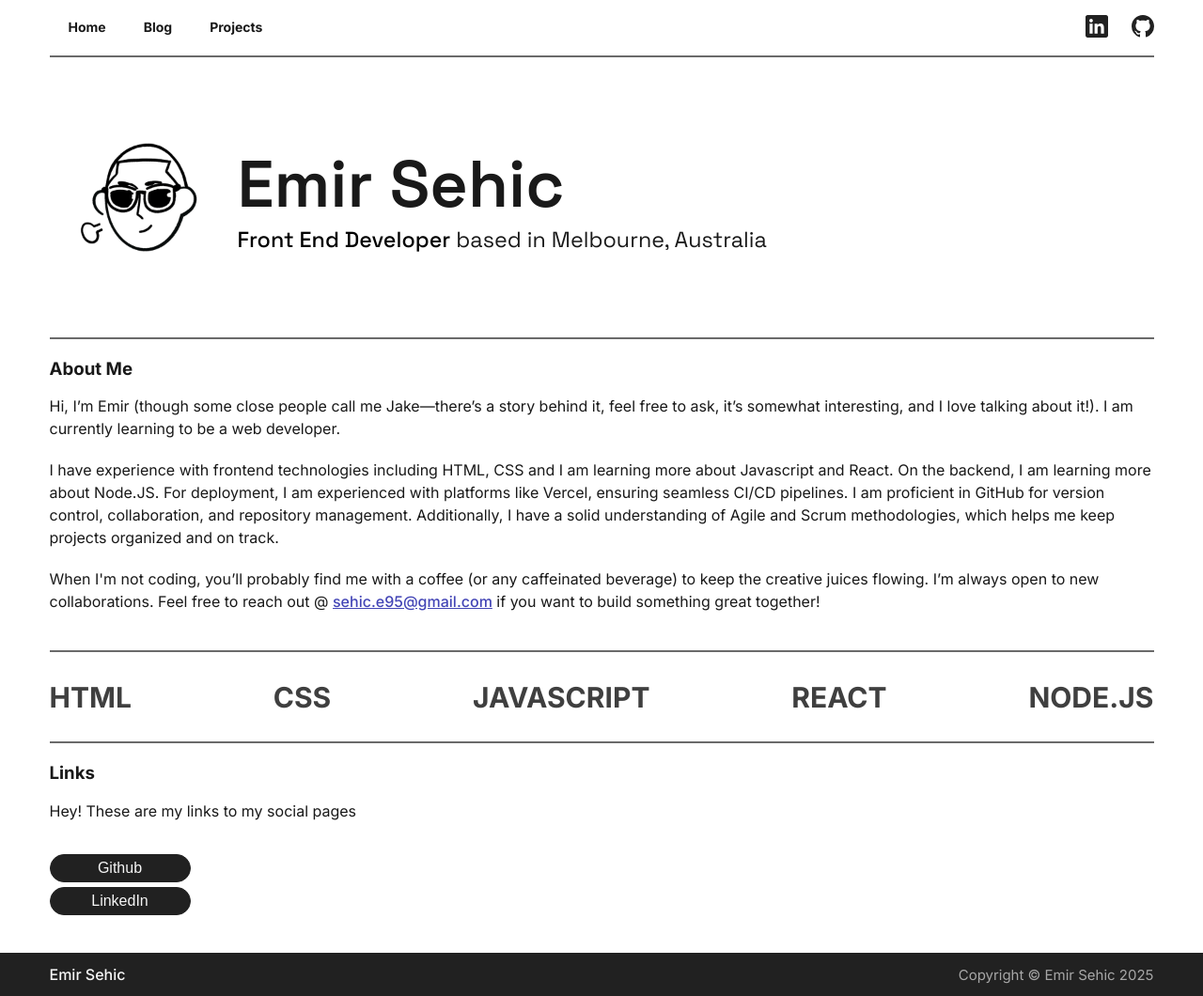
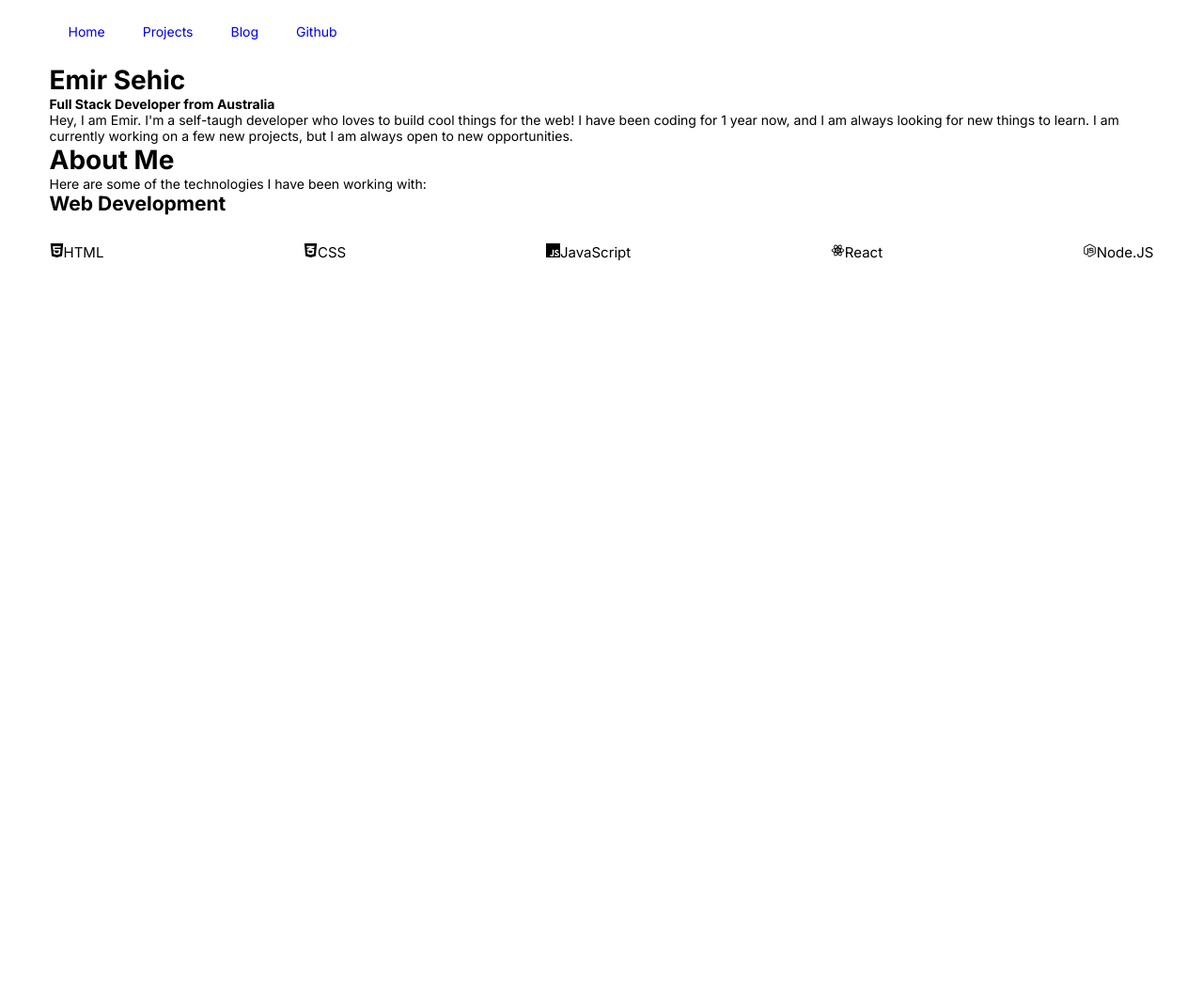
Before and after one commit to Emzahx/emirsehic.co, a plain HTML site: page index.html in a window 1280 px wide. Shown: the whole page at 94% size. After the commit the page ends 800 px from the top, so only its background shows below. Drawn offline with Linux system fonts and the light colour scheme.

Commit message:
redesign start

```diff
--- a/index.html
+++ b/index.html
@@ -22,104 +22,49 @@
     href="https://fonts.googleapis.com/css2?family=Inter:wght@100;200;300;400;500;600;700&family=Space+Grotesk:wght@400;500;600&display=swap"
     rel="stylesheet" />
   <link rel="stylesheet" href="main.css" />
-  <title>ES :: Front End Dev</title>
+  <title>Emir Sehic - Full Stack Developer</title>
 </head>
 
 <body>
   <div class="fullheight">
     <div class="container">
       <header class="header">
-        <nav>
-          <ul>
-            <li><a href="./index.html">Home</a></li>
-            <li><a href="./blog.html">Blog</a></li>
-            <li><a href="./projects.html">Projects</a></li>
-          </ul>
-        </nav>
-        <div class="socials">
-          <a href="https://www.linkedin.com/in/emir-sehic/" target="_blank">
-            <svg xmlns="http://www.w3.org/2000/svg" width="24" height="24" viewBox="0 0 16 16" fill="none" role="img"
-              aria-labelledby="qvda56xc6i2tioyvsngwju9ow7k5xk5" class="octicon">
-              <title id="qvda56xc6i2tioyvsngwju9ow7k5xk5">LinkedIn</title>
-              <g clip-path="url(#clip0_202_91845)">
-                <path
-                  d="M14.5455 0H1.45455C0.650909 0 0 0.650909 0 1.45455V14.5455C0 15.3491 0.650909 16 1.45455 16H14.5455C15.3491 16 16 15.3491 16 14.5455V1.45455C16 0.650909 15.3491 0 14.5455 0ZM5.05746 13.0909H2.912V6.18764H5.05746V13.0909ZM3.96291 5.20073C3.27127 5.20073 2.712 4.64 2.712 3.94982C2.712 3.25964 3.272 2.69964 3.96291 2.69964C4.65236 2.69964 5.21309 3.26036 5.21309 3.94982C5.21309 4.64 4.65236 5.20073 3.96291 5.20073ZM13.0938 13.0909H10.9498V9.73382C10.9498 8.93309 10.9353 7.90327 9.83491 7.90327C8.71855 7.90327 8.54691 8.77527 8.54691 9.67564V13.0909H6.40291V6.18764H8.46109V7.13091H8.49018C8.77673 6.58836 9.47636 6.016 10.52 6.016C12.6924 6.016 13.0938 7.44582 13.0938 9.30473V13.0909V13.0909Z"
-                  fill="currentColor" />
-              </g>
-            </svg>
-          </a>
-          <a href="https://github.com/Emzahx" target="_blank">
-            <svg xmlns="http://www.w3.org/2000/svg" height="24" width="24" aria-hidden="true" viewBox="0 0 16 16"
-              version="1.1" width="32" data-view-component="true" class="octicon octicon-mark-github v-align-middle">
-              <path
-                d="M8 0c4.42 0 8 3.58 8 8a8.013 8.013 0 0 1-5.45 7.59c-.4.08-.55-.17-.55-.38 0-.27.01-1.13.01-2.2 0-.75-.25-1.23-.54-1.48 1.78-.2 3.65-.88 3.65-3.95 0-.88-.31-1.59-.82-2.15.08-.2.36-1.02-.08-2.12 0 0-.67-.22-2.2.82-.64-.18-1.32-.27-2-.27-.68 0-1.36.09-2 .27-1.53-1.03-2.2-.82-2.2-.82-.44 1.1-.16 1.92-.08 2.12-.51.56-.82 1.28-.82 2.15 0 3.06 1.86 3.75 3.64 3.95-.23.2-.44.55-.51 1.07-.46.21-1.61.55-2.33-.66-.15-.24-.6-.83-1.23-.82-.67.01-.27.38.01.53.34.19.73.9.82 1.13.16.45.68 1.31 2.69.94 0 .67.01 1.3.01 1.49 0 .21-.15.45-.55.38A7.995 7.995 0 0 1 0 8c0-4.42 3.58-8 8-8Z" />
-            </svg>
-          </a>
-        </div>
+        <ul>
+          <li><a href="./index.html">Home</a></li>
+          <li><a href="./Projects.html">Projects</a></li>
+          <li><a href="./Blog.html">Blog</a></li>
+          <li><a href="https://github.com/Emzahx" target="_blank">Github</a></li>
+        </ul>
       </header>
       <div class="hero">
-        <img class="my-face" src="/assets/notionface1.png" alt="My Face" />
-        <div>
-          <h1>Emir Sehic</h1>
-          <h4>
-            <span class="highlight">Front End Developer</span> based in
-            Melbourne, Australia
-          </h4>
-        </div>
+        <h1>Emir Sehic</h1>
+        <h4>Full Stack Developer from Australia</h4>
+        <p>Hey, I am Emir. I'm a self-taugh developer who loves to build cool things for the web! I have been coding for
+          1 year now, and I am always looking for new things to learn. I am currently working on a few new projects, but
+          I am always open to new opportunities.</p>
       </div>
-      <section id="about-me" class="about-me">
-        <h5 class="ab-font">About Me</h5>
-        <div class="ab-content">
-          <p>
-            Hi, I’m Emir (though some close people call me Jake—there’s a
-            story behind it, feel free to ask, it’s somewhat interesting, and
-            I love talking about it!). I am currently learning to be a web
-            developer.
-          </p>
-          <p>
-            I have experience with frontend technologies including HTML, CSS
-            and I am learning more about Javascript and React. On the backend,
-            I am learning more about Node.JS. For deployment, I am experienced
-            with platforms like Vercel, ensuring seamless CI/CD pipelines. I
-            am proficient in GitHub for version control, collaboration, and
-            repository management. Additionally, I have a solid understanding
-            of Agile and Scrum methodologies, which helps me keep projects
-            organized and on track.
-          </p>
-          <p>
-            When I'm not coding, you’ll probably find me with a coffee (or any
-            caffeinated beverage) to keep the creative juices flowing. I’m
-            always open to new collaborations. Feel free to reach out @
-            <a href="mailto:sehic.e95@gmail.com" class="email">sehic.e95@gmail.com</a>
-            if you want to build something great together!
-          </p>
-        </div>
-      </section>
-      <div class="skills">
-        <p>HTML</p>
-        <p>CSS</p>
-        <p>JAVASCRIPT</p>
-        <p>REACT</p>
-        <p>NODE.JS</p>
+      <div class="about-me">
+        <h1>About Me</h1>
+        <p>Here are some of the technologies I have been working with:</p>
       </div>
-      <div class="topic">
-        <h5>Links</h5>
-        <p>Hey! These are my links to my social pages</p>
-        <div class="my-links">
-          <a href="https://github.com/Emzahx" target="_blank" class="btn-link"><button>Github</button></a>
-          <a href="https://www.linkedin.com/in/emir-sehic/" target="_blank"
-            class="btn-link"><button>LinkedIn</button></a>
-        </div>
+      <div>
+        <h2>Web Development</h2>
+      </div>
+      <div class="wb-skills">
+        <p><img src="./assets/html-124-svgrepo-com.svg" alt="HTML SVG" class="web-style">HTML</p>
+        <p><img src="./assets/css3-02-svgrepo-com.svg" alt="CSS SVG" class="web-style">CSS</p>
+        <p><img src="./assets/javascript-155-svgrepo-com.svg" alt="JS SVG" class="web-style">JavaScript</p>
+        <p><img src="./assets/react-svgrepo-com.svg" alt="REACT SVG" class="web-style">React</p>
+        <p><img src="./assets/node-js-svgrepo-com.svg" alt="NPM SVG" class="web-style">Node.JS</p>
       </div>
     </div>
-    <div class="spacer"></div>
-    <footer>
-      <div class="container footer">
-        <p class="name">Emir Sehic</p>
-        <p class="copyright">Copyright © Emir Sehic 2025</p>
-      </div>
-    </footer>
   </div>
+  </div>
+  <footer>
+    <!--Use the below for Free Icons if using Icons8-->
+    <!--<a target="_blank" href="https://icons8.com/icon/23028/html-5"></a> icon by <a target="_blank"
+      href="https://icons8.com">Icons8</a>-->
+  </footer>
 </body>
 
 </html>
--- a/main.css
+++ b/main.css
@@ -19,221 +19,63 @@
 
 body {
   text-align: start;
-  color: #191919;
-  background-color: #ffffff;
+  /*background-color: rgb(24, 24, 27);*/
 }
 
 body,
 html {
-  font-family: 'Inter', sans-serif;
+  font-family: "Inter", sans-serif;
   font-size: 14px;
 }
 
 ul {
   list-style-type: none;
+  display: flex;
+  overflow: hidden;
+  padding: 0;
   margin: 0;
-  padding: 0;
-  overflow: hidden;
-  background-color: #ffffff;
-  display: flex;
-}
-
-header li a {
-  display: block;
-  color: #191919;
-  text-align: start;
-  font-size: 14px;
-  padding: 20px;
-  text-decoration: none;
-  transition: border 250ms ease-out;
-  border-bottom: 2px solid rgba(255, 255, 255, 0);
-}
-
-header li a:hover {
-  border-bottom: 2px solid rgba(44, 44, 44, 0.80);
-
 }
 
 .header {
-  border-bottom: 2px solid rgba(44, 44, 44, 0.70);
-  display: flex;
-  flex-direction: row;
-  justify-content: space-between;
-  align-items: center;
-  font-weight: bold;
+  font-size: 18px;
+  line-height: 28px;
+  text-align: start;
+  letter-spacing: normal;
 }
 
-.socials {
-  display: flex;
-  flex-direction: row;
-  gap: 25px;
-}
-
-.socials svg path {
-  fill: #212121;
-}
-
-.socials svg path:hover {
-  fill: #6f6f71;
+.header li a {
+  display: block;
+  text-align: start;
+  padding: 20px;
+  text-decoration: none;
+  font-size: 14px;
 }
 
 .hero {
-  height: 300px;
-  display: flex;
-  flex-direction: row;
-  font-family: 'Space Grotesk', sans-serif;
-  border-bottom: 2px solid rgba(44, 44, 44, 0.70);
+  font-family: "Inter", sans-serif;
   align-items: center;
 }
 
-.my-face {
-  width: 200px;
-  height: 200px;
-}
-
-h1 {
-  font-size: 70px;
-  font-weight: bold;
-}
-
-h4 {
-  font-size: 23.324px;
-  font-weight: 400;
-}
-
-h5 {
-  font-size: 18.662px;
-  font-weight: 400;
-}
-
-.highlight {
-  color: #000000;
-  font-weight: 500;
-}
-
-
-.about-me {
-  padding: 20px 0;
-  border-bottom: 2px solid rgba(44, 44, 44, 0.70);
-}
-
-.ab-font {
-  font-weight: bold;
-}
-
-.about-me a {
-  color: #4345b6;
-  font-weight: 500;
-  text-decoration: underline;
-}
-
-.about-me a:hover {
-  text-decoration: none;
-}
-
-.ab-content {
-  margin: 16px 0;
-}
-
-.ab-content p {
-  margin-bottom: 20px;
-  font-size: 16px;
-  line-height: 1.5;
-}
-
-.skills {
+.wb-skills {
   display: flex;
   flex-direction: row;
   justify-content: space-between;
   height: 97px;
-  border-bottom: 2px solid rgba(44, 44, 44, 0.7);
-  padding: 30px 0;
+  padding: 30px 0px;
   gap: 10px;
-  overflow-x: auto;
+  overflow: auto;
 }
 
-
-.skills p {
-  font-size: 30px;
-  height: 36px;
-  font-family: 'Inter', sans-serif;
-  color: #3f3f3f;
-  font-weight: bold;
+.wb-skills p {
+  font-size: 15px;
 }
 
-.topic h5 {
-  font-family: 'Inter', sans-serif;
-  font-size: 18.622px;
-  font-weight: bold;
-  margin: 20px 0;
+.web-style {
+  width: 15px;
+  height: 15px;
 }
 
-.topic p {
-  font-size: 16px;
-  height: 20px;
-  margin: 16px 0;
-}
-
-.my-links {
-  display: flex;
-  flex-direction: column;
-  padding: 20px 0;
-  gap: 5px;
-
-}
-
-.btn-link button {
-  cursor: pointer;
-  border: 1px solid #212121;
-  border-radius: 333px;
-  height: 30px;
-  width: 150px;
-  background-color: #212121;
-  color: #f6f6f6;
-  font-size: 16px;
-  transition: width 1s;
-  transition: background-color 2s 50ms;
-}
-
-.btn-link button:hover {
-  background-color: #616161;
-  width: 140px;
-}
-
-
-.btn-link {
-  width: 100%;
-}
-
-footer {
-  background-color: #212121;
-  height: 46px;
-}
-
-.footer {
-  display: flex;
-  flex-direction: row;
-  justify-content: space-between;
-  align-items: center;
-  height: 100%;
-}
-
-.name {
-  color: #f6f6f6;
-  font-size: 16px;
-  font-weight: 500;
-}
-
-.copyright {
-  font-size: 15px;
-  color: rgb(167, 167, 167);
-}
-
-.spacer {
-  height: 20px;
-}
-
-@media screen and (max-width:1195px) {
+@media screen and (max-width: 1195px) {
   .my-links {
     flex-direction: column;
     align-items: center;
```
Also changed, not shown: blog.html (deleted, +0 -56 lines), projects.html (deleted, +0 -57 lines), assets/css3-02-svgrepo-com.svg (added), assets/html-124-svgrepo-com.svg (added), assets/javascript-155-svgrepo-com.svg (added), assets/node-js-svgrepo-com.svg (added), assets/notionface1.png (deleted), assets/react-svgrepo-com.svg (added), 1 other file.
